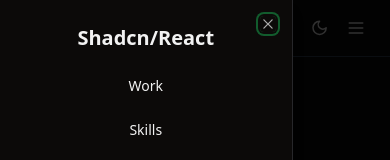
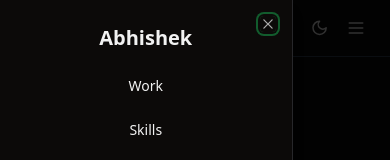
Before and after one commit to AbhiSmith/my-portfolio, a Next.js app: page / in a window 390 px wide. Both pictures are taken after a click on the button 356 px from the left and 28 px from the top of the page. Shown: the top 160 px of the page. Built offline with nearby package versions, Linux system fonts and the light colour scheme.

Commit message:
links updates

```diff
--- a/src/components/Connect.tsx
+++ b/src/components/Connect.tsx
@@ -46,7 +46,7 @@
           </a>
           <a
             rel="noreferrer noopener"
-            href="https://www.linkedin.com/in/abhishek-singh-4b45672bb"
+            href="https://www.linkedin.com/in/abhisheksmith"
             target="_blank"
             className="border-2 rounded-full p-2"
           >
--- a/src/components/HeroCards.tsx
+++ b/src/components/HeroCards.tsx
@@ -112,7 +112,7 @@
 
             <a
               rel="noreferrer noopener"
-              href="https://www.linkedin.com/in/abhishek-singh-4b45672bb"
+              href="https://www.linkedin.com/in/abhisheksmith"
               target="_blank"
               className={buttonVariants({
                 variant: "ghost",
--- a/src/components/NavBar.tsx
+++ b/src/components/NavBar.tsx
@@ -82,7 +82,7 @@
               <SheetContent side={"left"}>
                 <SheetHeader>
                   <SheetTitle className="font-bold text-xl">
-                    Shadcn/React
+                    Abhishek
                   </SheetTitle>
                 </SheetHeader>
                 <nav className="flex flex-col justify-center items-center gap-2 mt-4">
@@ -99,7 +99,7 @@
                   ))}
                   <a
                     rel="noreferrer noopener"
-                    href="https://github.com/leoMirandaa/shadcn-landing-page.git"
+                    href="https://github.com/AbhiSmith"
                     target="_blank"
                     className={`w-[110px] border ${buttonVariants({
                       variant: "secondary",
```
